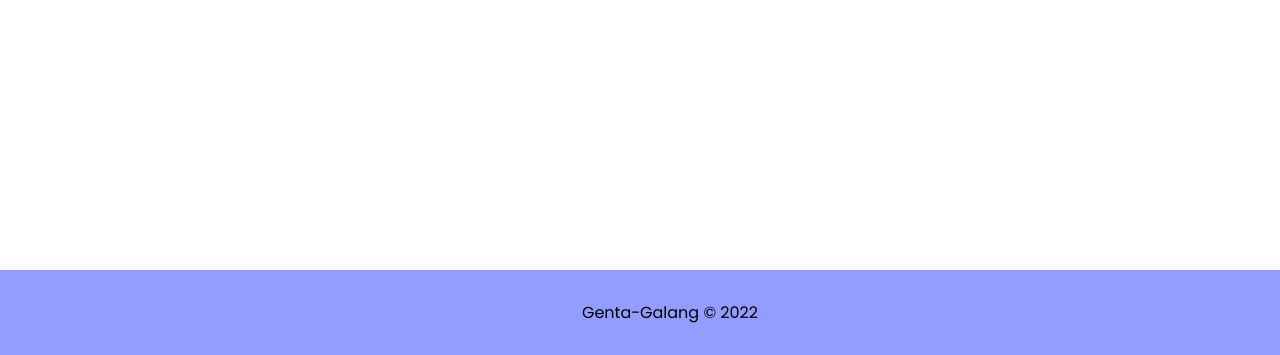
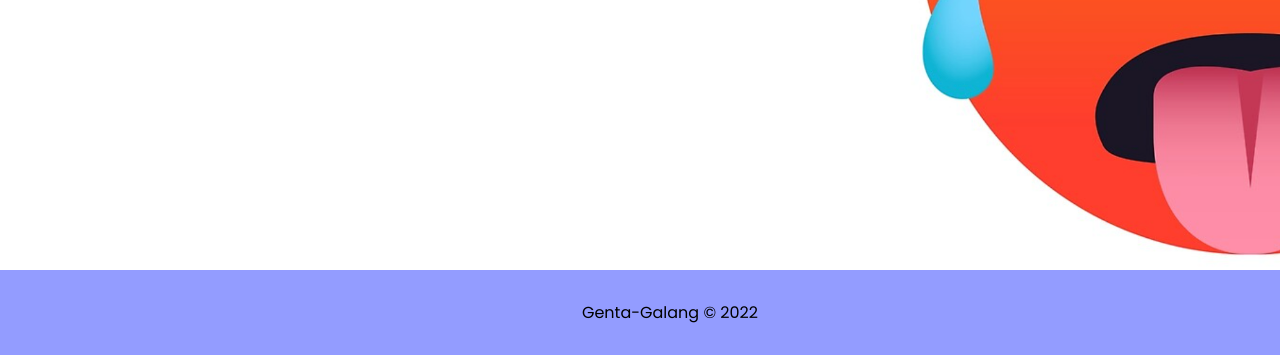
Before and after one commit to Gentahal/Galangdp.github.io, a plain HTML site: page index.html in a window 1280 px wide. Shown: the part 518-873 px from the top of the page. Drawn offline with Linux system fonts and the light colour scheme.

Commit message:
update lagi

```diff
--- a/style.css
+++ b/style.css
@@ -56,7 +56,7 @@ a{
 
 .view-img{
     width: 30%;
-    background-image: url(/image/img1.png);
+    background-image: url(/img1.png);
     background-size: cover;
     background-repeat: no-repeat;
 }
```
